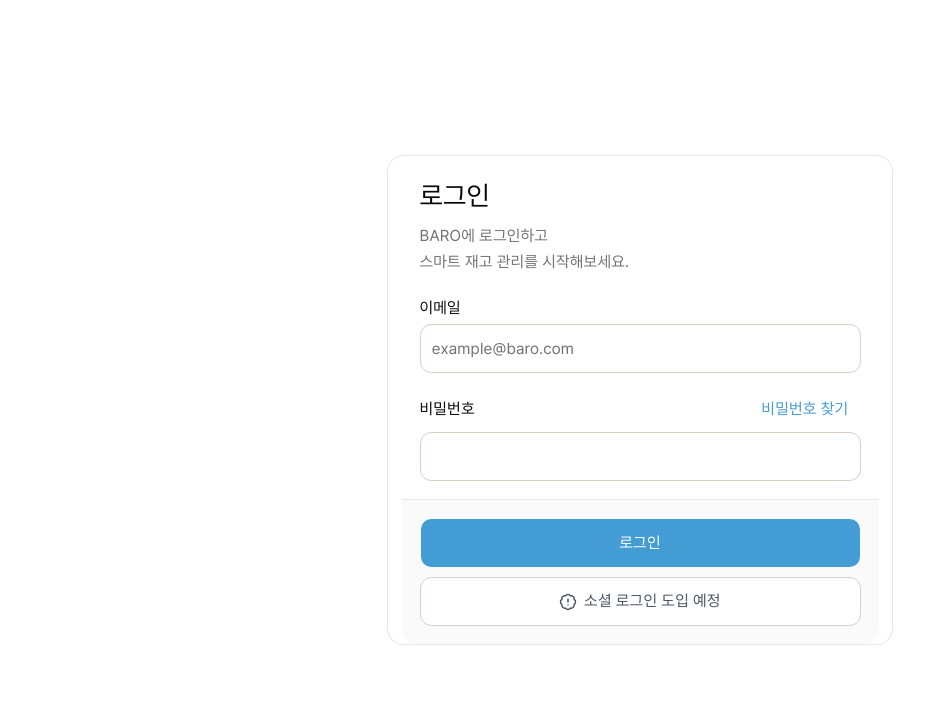
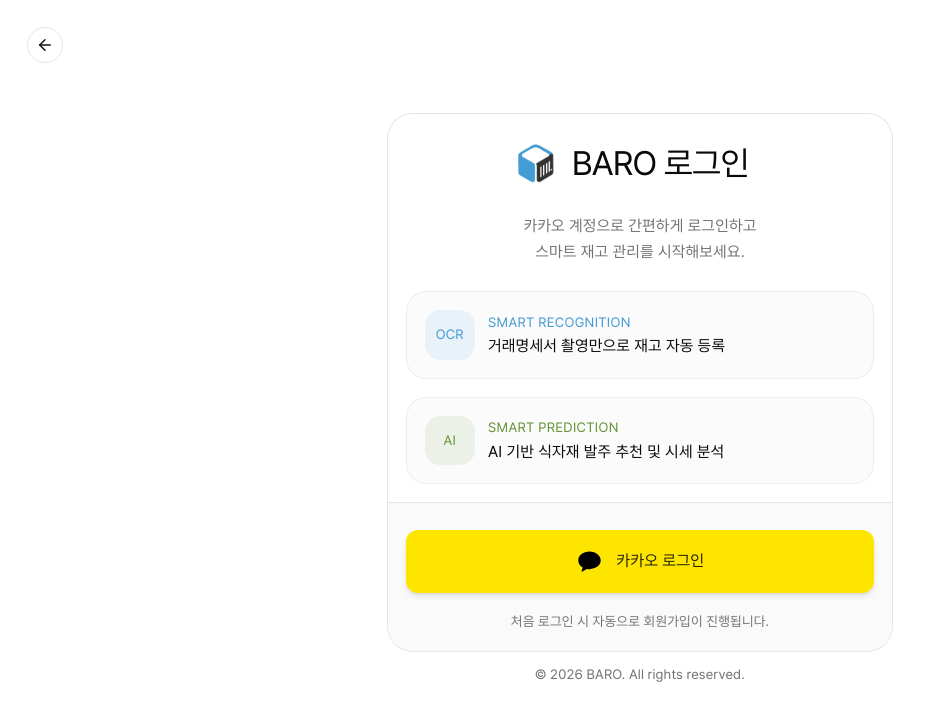
Before and after one commit to from-knu-import-potato/baro-frontend, a React (Vite) app: page /login in a window 1280 px wide. Shown: the top 720 px of the page, without its empty margins (0-929 px from the left). Built offline with nearby package versions, Linux system fonts and the light colour scheme.

Commit message:
♻️ (#21) refactor: 로그인 페이지 UI 변경 (이메일 > 카카오)

```diff
--- /dev/null
+++ b/src/features/auth/components/KakaoLoginButton.tsx
@@ -0,0 +1,16 @@
+// TODO: 클릭 이벤트 추가 필요
+const KakaoLoginButton = () => {
+  return (
+    <button className="w-full bg-[#FEE500] hover:bg-[#FDD835] text-black/85 font-bold py-3 sm:py-4 px-6 rounded-[12px] flex items-center justify-center gap-3 transition-all duration-300 shadow-md hover:-translate-y-0.5 active:translate-y-0 cursor-pointer">
+      <svg className="w-6 h-6" viewBox="0 0 24 24" fill="none">
+        <path
+          d="M12 3C6.477 3 2 6.477 2 10.8C2 13.477 3.523 15.842 5.94 17.347L4.934 20.853C4.865 21.112 5.135 21.314 5.361 21.173L9.577 18.569C10.353 18.707 11.163 18.78 12 18.78C17.523 18.78 22 15.303 22 10.98C22 6.657 17.523 3 12 3Z"
+          fill="#000000"
+        />
+      </svg>
+      <span className="text-[12px] sm:text-[16px]">카카오 로그인</span>
+    </button>
+  );
+};
+
+export default KakaoLoginButton;
--- a/src/pages/LoginPage.tsx
+++ b/src/pages/LoginPage.tsx
@@ -1,6 +1,6 @@
-import { BadgeAlert } from 'lucide-react';
+import { ArrowLeft } from 'lucide-react';
+import { useNavigate } from 'react-router-dom';
 
-import { Button } from '@/shadcn/ui/button';
 import {
   Card,
   CardContent,
@@ -9,78 +9,96 @@ import {
   CardHeader,
   CardTitle,
 } from '@/shadcn/ui/card';
-import { Input } from '@/shadcn/ui/input';
-import { Label } from '@/shadcn/ui/label';
+import { Button } from '@/shadcn/ui/button';
+
+import { routePaths } from '@/app/routes/routePaths';
+import KakaoLoginButton from '@/features/auth/components/KakaoLoginButton';
+
+import baroLogo from '@/shared/assets/images/baro-logo.png';
 
 const LoginPage = () => {
+  const navigate = useNavigate();
+
   return (
-    <div className="flex min-h-screen items-center justify-center px-4">
-      <Card className="w-full max-w-md px-3 py-5">
-        <CardHeader>
-          <div className="flex items-start justify-between">
-            <div>
-              <CardTitle className="text-2xl font-black">로그인</CardTitle>
+    <div className="relative flex min-h-screen items-center justify-center px-4">
+      {/* Back Button */}
+      <Button
+        variant="outline"
+        size="icon"
+        className="absolute top-6 left-6 rounded-full hover:bg-muted p-2"
+        onClick={() => navigate(routePaths.landing)}
+        aria-label="뒤로 가기"
+      >
+        <ArrowLeft className="size-4 text-baro-black" />
+      </Button>
 
-              <CardDescription className="mt-2 text-sm leading-relaxed">
-                BARO에 로그인하고
+      <div className="w-full max-w-md">
+        {/* Login Card */}
+        <Card className="rounded-3xl border-border/60  py-6">
+          <CardHeader className="text-center">
+            {/* Title with Logo */}
+            <div className="flex items-center justify-center gap-3 pr-4">
+              <img src={baroLogo} alt="BARO Logo" className="h-10 w-auto" />
+              <CardTitle className="text-3xl font-black tracking-tight">BARO 로그인</CardTitle>
+            </div>
+
+            <CardDescription className="mt-5 text-sm leading-relaxed text-muted-foreground">
+              카카오 계정으로 간편하게 로그인하고
               <br />
               스마트 재고 관리를 시작해보세요.
             </CardDescription>
+          </CardHeader>
+
+          <CardContent className="mt-2 space-y-4 px-4">
+            {/* Feature Preview 1 */}
+            <div className="rounded-2xl border border-border/60 bg-muted/40 p-4">
+              <div className="flex items-center gap-3">
+                <div className="flex h-11 w-11 items-center justify-center rounded-xl bg-baro-blue/10 text-xs font-black text-baro-blue">
+                  OCR
+                </div>
+
+                <div>
+                  <p className="text-xs font-bold uppercase tracking-wide text-baro-blue">
+                    Smart Recognition
+                  </p>
+
+                  <p className="text-sm font-semibold">거래명세서 촬영만으로 재고 자동 등록</p>
                 </div>
               </div>
-        </CardHeader>
-
-        <CardContent>
-          <form>
-            <div className="flex flex-col gap-4">
-              <div className="grid gap-1">
-                <Label htmlFor="email" className="text-sm font-semibold">
-                  이메일
-                </Label>
-
-                <Input
-                  id="email"
-                  type="email"
-                  placeholder="example@baro.com"
-                  required
-                  className="h-11 border-baro-ivory-dark focus-visible:ring-transparent"
-                />
             </div>
 
-              <div className="grid gap-1">
-                <div className="flex items-center justify-between">
-                  <Label htmlFor="password" className="text-sm font-semibold ">
-                    비밀번호
-                  </Label>
-
-                  <Button variant="link" className="text-sm text-baro-blue hover:underline">
-                    비밀번호 찾기
-                  </Button>
+            {/* Feature Preview 2 */}
+            <div className="rounded-2xl border border-border/60 bg-muted/40 p-4">
+              <div className="flex items-center gap-3">
+                <div className="flex h-11 w-11 items-center justify-center rounded-xl bg-baro-green/10 text-xs font-black text-baro-green">
+                  AI
                 </div>
 
-                <Input
-                  id="password"
-                  type="password"
-                  required
-                  className="h-11 border-baro-ivory-dark  focus-visible:ring-transparent"
-                />
+                <div>
+                  <p className="text-xs font-bold uppercase tracking-wide text-baro-green">
+                    Smart Prediction
+                  </p>
+
+                  <p className="text-sm font-semibold">AI 기반 식자재 발주 추천 및 시세 분석</p>
                 </div>
               </div>
-          </form>
+            </div>
           </CardContent>
 
-        <CardFooter className="flex flex-col gap-2 pt-4">
-          <Button className="h-11 w-full bg-baro-blue hover:bg-baro-blue/90 text-white">
-            로그인
-          </Button>
-          <Button
-            variant="outline"
-            className="h-11 w-full border-baro-ivory-dark hover:cursor-not-allowed text-gray-600"
-          >
-            <BadgeAlert /> 소셜 로그인 도입 예정
-          </Button>
+          <CardFooter className="flex flex-col gap-4 pt-6">
+            <KakaoLoginButton />
+
+            <p className="text-center text-xs leading-relaxed text-muted-foreground">
+              처음 로그인 시 자동으로 회원가입이 진행됩니다.
+            </p>
           </CardFooter>
         </Card>
+
+        {/* Bottom Copyright */}
+        <p className="mt-6 pt-3 text-center text-xs text-muted-foreground">
+          © 2026 BARO. All rights reserved.
+        </p>
+      </div>
     </div>
   );
 };
```
Lines whose indentation alone changed are shown as unchanged.
